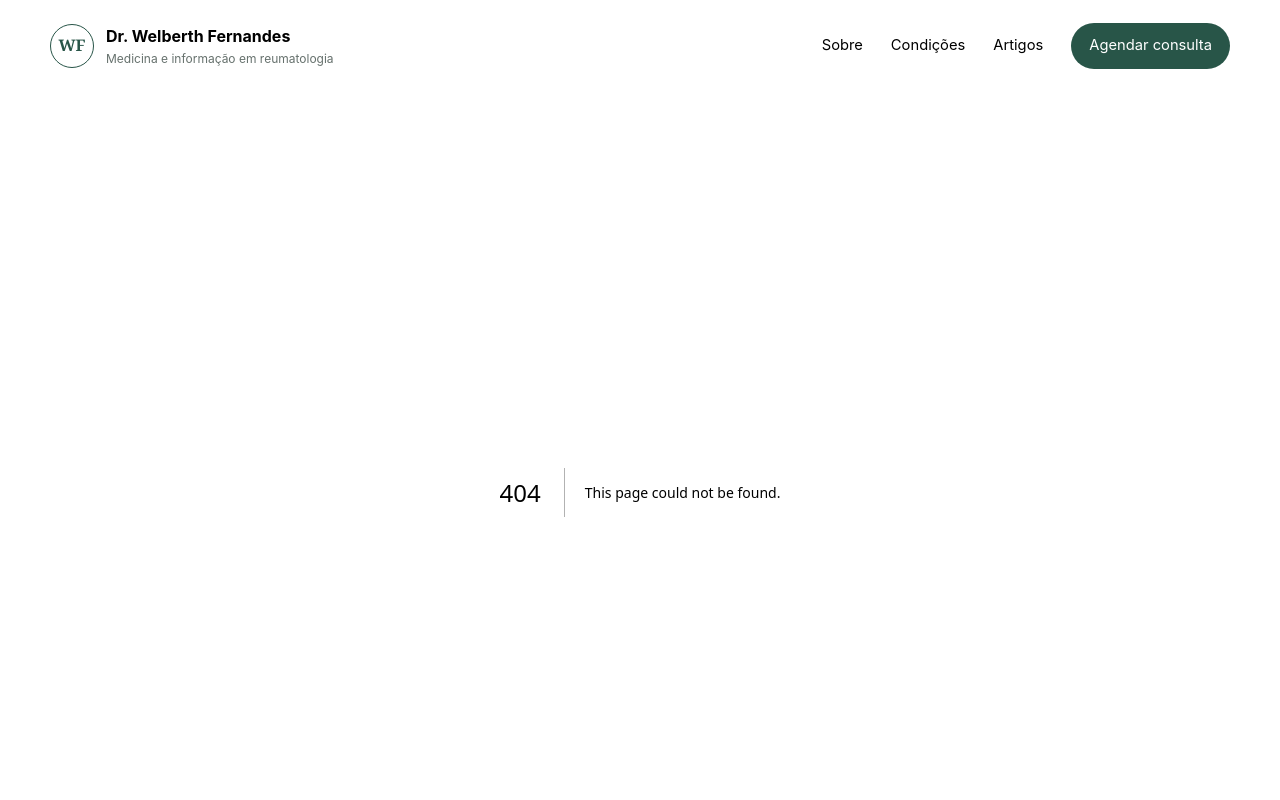
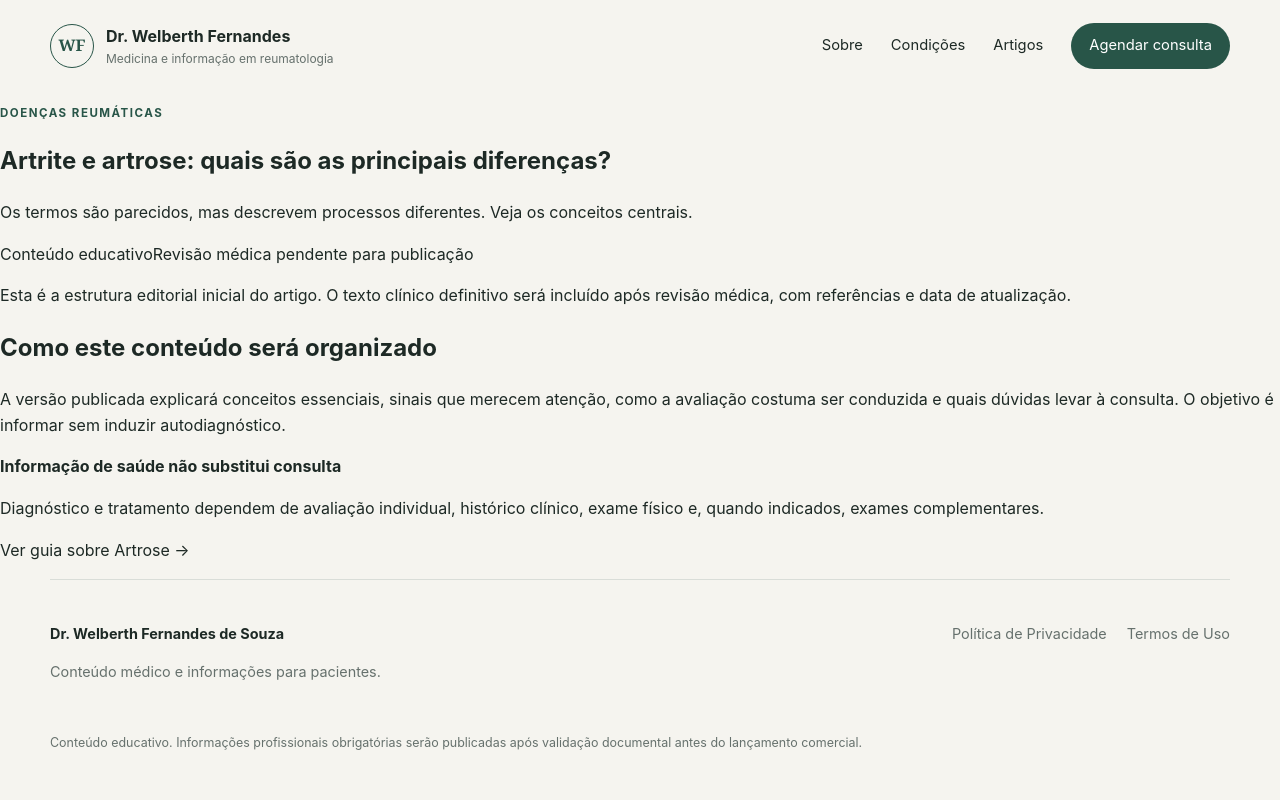
Before and after one commit to Zoqvera/Dr.-Welberth, a Next.js app: page /artigos/artrite-e-artrose-diferencas in a window 1280 px wide. Before the commit this address had no page. Shown: the top 800 px of the page. Built offline with nearby package versions, Linux system fonts and the light colour scheme.

Commit message:
Add dynamic article pages

```diff
--- /dev/null
+++ b/app/artigos/[slug]/page.tsx
@@ -0,0 +1,66 @@
+import type { Metadata } from "next";
+import Link from "next/link";
+import { notFound } from "next/navigation";
+import { articles, getArticle, getCondition } from "../../content";
+
+export function generateStaticParams() {
+  return articles.map((article) => ({ slug: article.slug }));
+}
+
+export async function generateMetadata({ params }: { params: Promise<{ slug: string }> }): Promise<Metadata> {
+  const { slug } = await params;
+  const article = getArticle(slug);
+
+  if (!article) return {};
+
+  return {
+    title: article.title,
+    description: article.excerpt,
+  };
+}
+
+export default async function ArticlePage({ params }: { params: Promise<{ slug: string }> }) {
+  const { slug } = await params;
+  const article = getArticle(slug);
+
+  if (!article) notFound();
+
+  const relatedCondition = article.conditionSlug ? getCondition(article.conditionSlug) : undefined;
+
+  return (
+    <main className="inner-page">
+      <article className="article-page">
+        <div className="article-header">
+          <p className="eyebrow">{article.category}</p>
+          <h1>{article.title}</h1>
+          <p className="lead">{article.excerpt}</p>
+          <div className="article-meta">
+            <span>Conteúdo educativo</span>
+            <span>Revisão médica pendente para publicação</span>
+          </div>
+        </div>
+
+        <div className="article-body">
+          <p>
+            Esta é a estrutura editorial inicial do artigo. O texto clínico definitivo será incluído após revisão médica, com referências e data de atualização.
+          </p>
+          <h2>Como este conteúdo será organizado</h2>
+          <p>
+            A versão publicada explicará conceitos essenciais, sinais que merecem atenção, como a avaliação costuma ser conduzida e quais dúvidas levar à consulta. O objetivo é informar sem induzir autodiagnóstico.
+          </p>
+          <div className="medical-disclaimer">
+            <strong>Informação de saúde não substitui consulta</strong>
+            <p>Diagnóstico e tratamento dependem de avaliação individual, histórico clínico, exame físico e, quando indicados, exames complementares.</p>
+          </div>
+          {relatedCondition && (
+            <p>
+              <Link className="text-link" href={`/doencas/${relatedCondition.slug}`}>
+                Ver guia sobre {relatedCondition.name} →
+              </Link>
+            </p>
+          )}
+        </div>
+      </article>
+    </main>
+  );
+}
```
